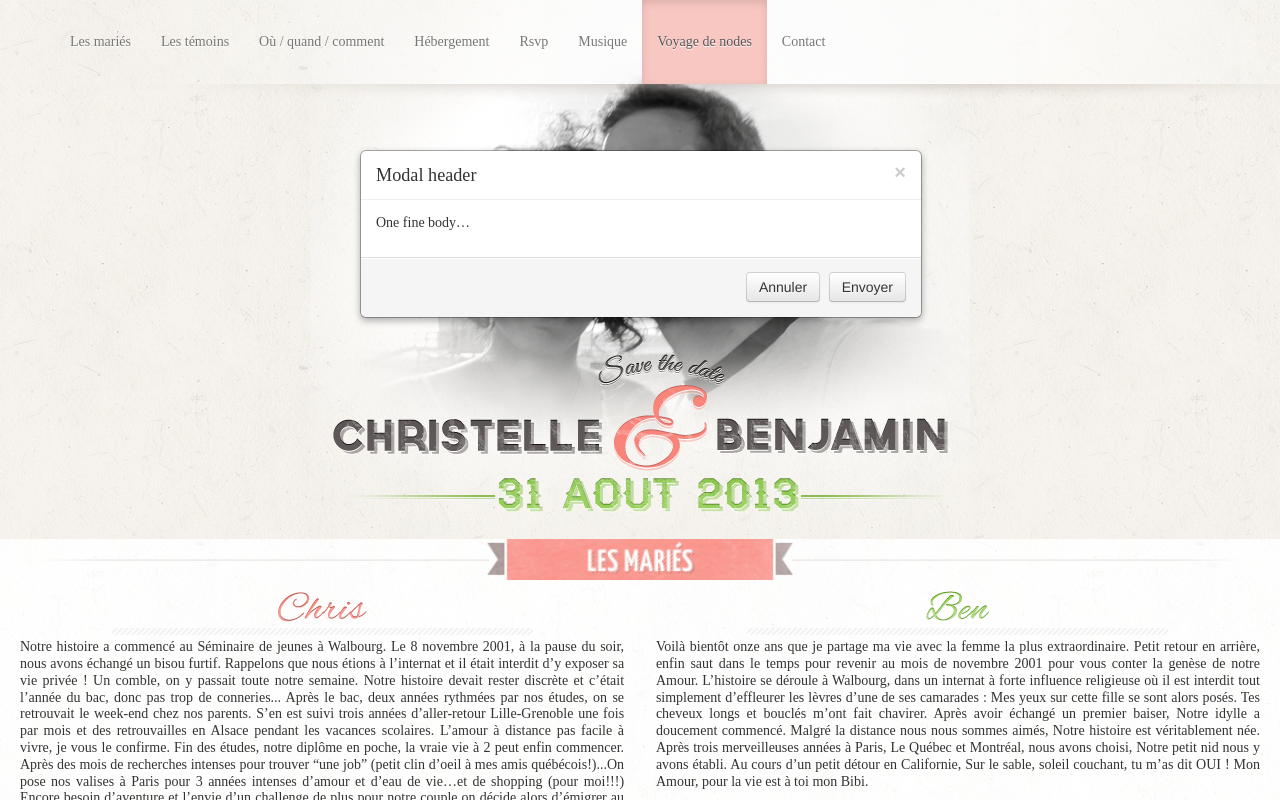
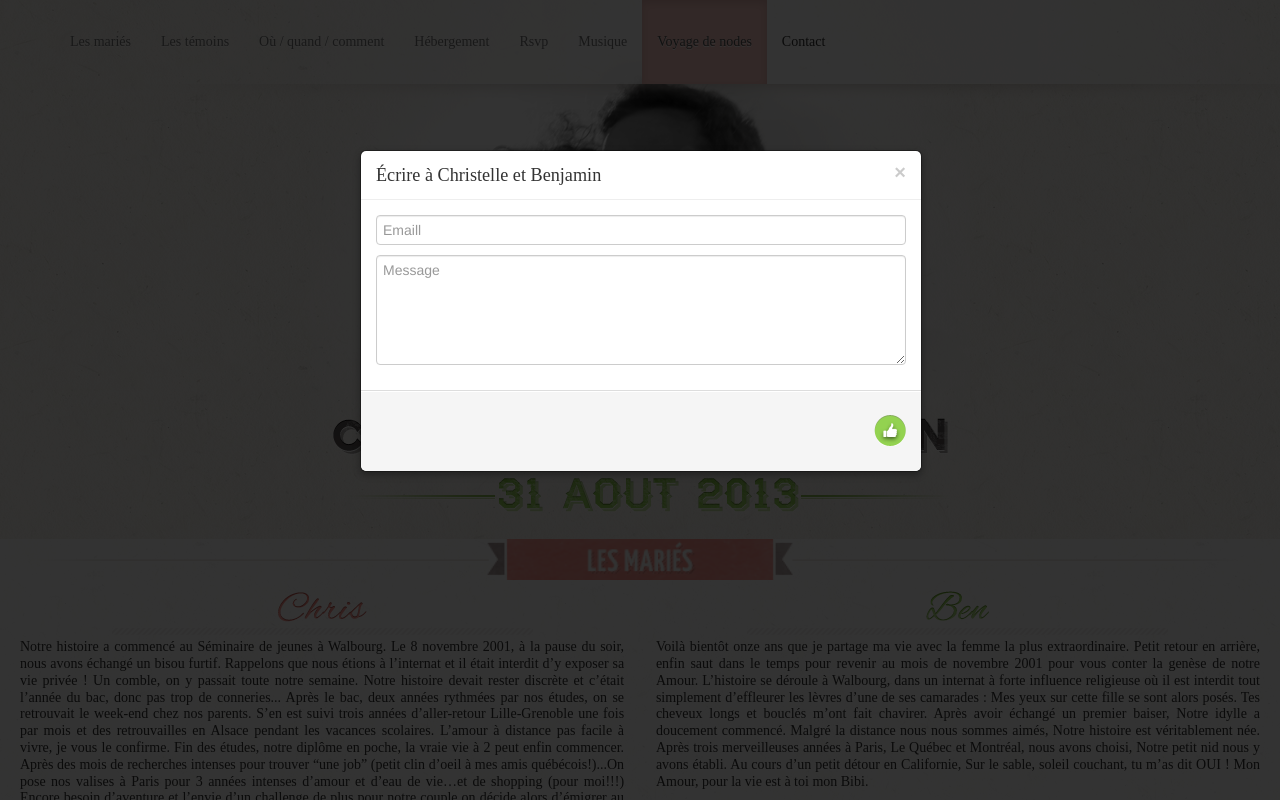
Before and after one commit to SabareeshSS/WeddingSite, a website: page public/index.html in a window 1280 px wide. Both pictures are taken after a click on the link "Contact". Shown: the top 800 px of the page. Drawn offline with nearby package versions, Linux system fonts and the light colour scheme; a web font is replaced by a local one.

Commit message:
add contact form

```diff
--- a/public/index.html
+++ b/public/index.html
@@ -64,28 +64,13 @@
                 <a href="#voyage">Voyage de nodes</a>
               </li>
               <li class="">
-                <a data-toggle="modal" data-target="#formulaire-contact">Contact</a>
+                <a href="#formulaire-contact">Contact</a>
               </li>
             </ul>
           </div>
         </div>
       </div>
     </div>
-
-<!-- Formulaire de contact -->
-<div id="formulaire-contact" class="modal hide fade">
-  <div class="modal-header">
-    <button type="button" class="close" data-dismiss="modal" aria-hidden="true">×</button>
-    <h3 id="myModalLabel">Modal header</h3>
-  </div>
-  <div class="modal-body">
-    <p>One fine body…</p>
-  </div>
-  <div class="modal-footer">
-    <button class="btn">Annuler</button>
-    <button class="btn">Envoyer</button>
-  </div>
-</div>
 
 <div class="container-fluid">
     <div class="row-fluid">
@@ -473,8 +458,31 @@ Le blanc étant bien entendu reservé à la mariée. Merci</p>
         </div>
     </div>
 </div>
-    <footer class="footer">
-    </footer>
+<footer class="footer"></footer>
+
+
+<!-- Formulaire de contact -->
+<div id="formulaire-contact" class="modal hide fade">
+    <div class="modal-header">
+        <button type="button" class="close" data-dismiss="modal" aria-hidden="true">×</button>
+        <h3 id="myModalLabel">Écrire à Christelle et Benjamin</h3>
+    </div>
+    <div class="modal-body">
+
+        <div class="row-fluid">
+            <div class="span12">
+                <p class="photo">
+                    <input class="span12" type="text" placeholder="Emaill"><br/>
+                    <textarea rows="5"class="span12" placeholder="Message"></textarea>
+                </p>
+            </div>
+        </div>
+
+    </div>
+    <div class="modal-footer">
+        <a class="submitForm"></a>
+    </div>
+</div>
 
 <script type="text/javascript" src="js/jquery-1.8.3.min.js"></script>
 <script type="text/javascript" src="js/bootstrap.min.js"></script>
@@ -486,9 +494,13 @@ Le blanc étant bien entendu reservé à la mariée. Merci</p>
 <script type="text/javascript">
     $('a[href^="#"]').click(function(){
         var the_id = $(this).attr("href");
-        $('html, body').animate({
-            scrollTop:$(the_id).offset().top-100
-        }, 'slow');
+        if(the_id == "#formulaire-contact"){
+            $('#formulaire-contact').modal();
+        }else{
+            $('html, body').animate({
+                scrollTop:$(the_id).offset().top-100
+            }, 'slow');
+        }
         return false;
     });
 
```
